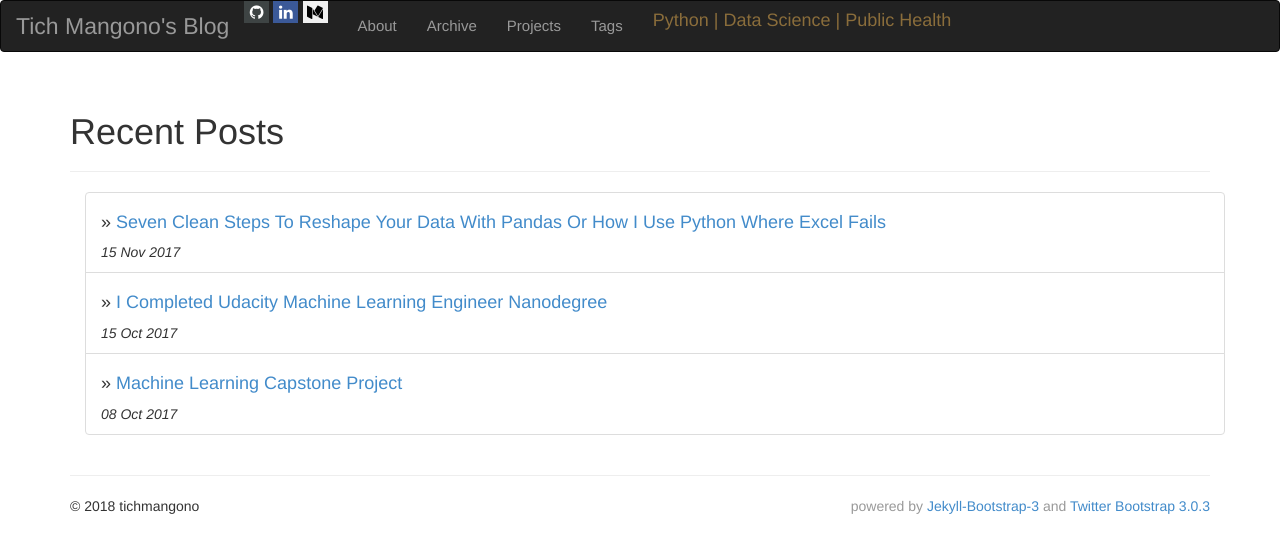
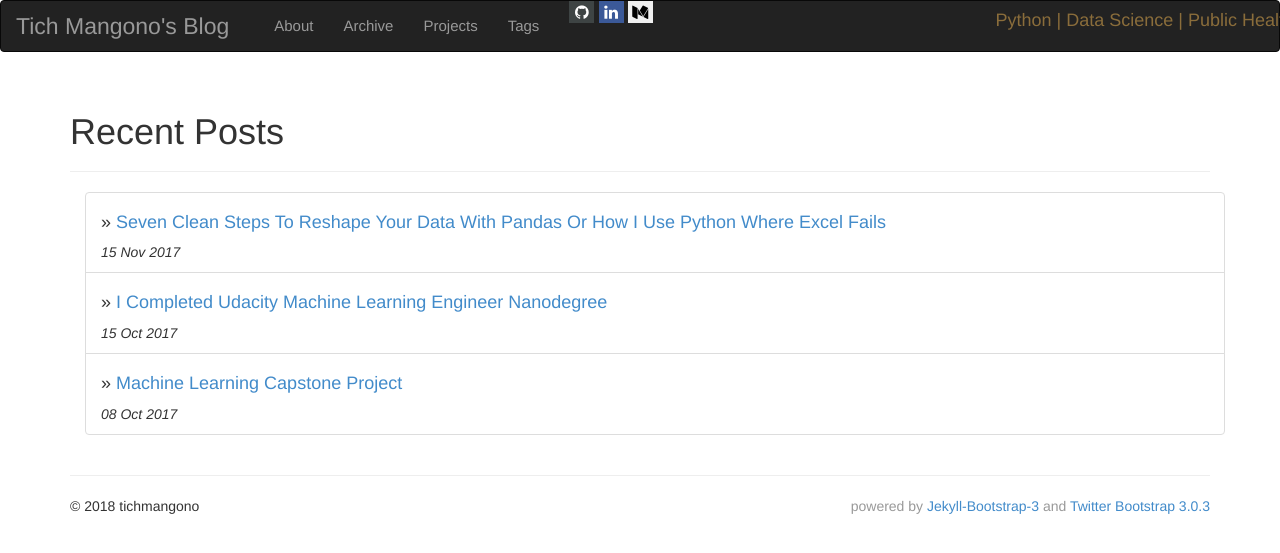
Before and after one commit to tichmangono/tichmangono.github.io, a Jekyll site: the page built from index.html, in a window 1280 px wide. Shown: the top 553 px of the page. Built offline with Jekyll 4.4.1, drawn with Linux system fonts in a browser that asks for light colours; nearby versions of some CDN libraries; library files that are not in the unit come from our copies.

Commit message:
using rem and cards 2

```diff
--- a/_includes/themes/bootstrap/default.html
+++ b/_includes/themes/bootstrap/default.html
@@ -37,6 +37,13 @@
           </button>
           <a class="navbar-brand" href="{{ HOME_PATH }}">{{ site.title }}</a>
         </div>
+        <div class="collapse navbar-collapse navbar-ex1-collapse navbar-left">
+          <ul class="nav navbar-nav font-size:20px">
+            {% assign pages_list = site.pages %}
+            {% assign group = 'navigation' %}
+            {% include JB/pages_list %}
+          </ul>
+        </div>
         <div class="nav navbar-nav navbar-left">
           <p class="text text-primary">
            <!-- Add font awesome icons -->
@@ -45,15 +52,8 @@
            <a href="https://towardsdatascience.com/@tichmangono" class="fa fa-medium"></a>
            </p>
         </div>
-        <div class="collapse navbar-collapse navbar-ex1-collapse navbar-left">
-          <ul class="nav navbar-nav font-size:20px">
-            {% assign pages_list = site.pages %}
-            {% assign group = 'navigation' %}
-            {% include JB/pages_list %}
-          </ul>
-        </div>
-        <div  class="nav navbar-nav navbar-center">
-         <h4 class="text-warning">Python | Data Science | Public Health</h4>
+        <div  class="nav navbar-nav navbar-right">
+         <h4 class="text-warning text-lefy">Python | Data Science | Public Health</h4>
       </div>
     </div>
 
```
